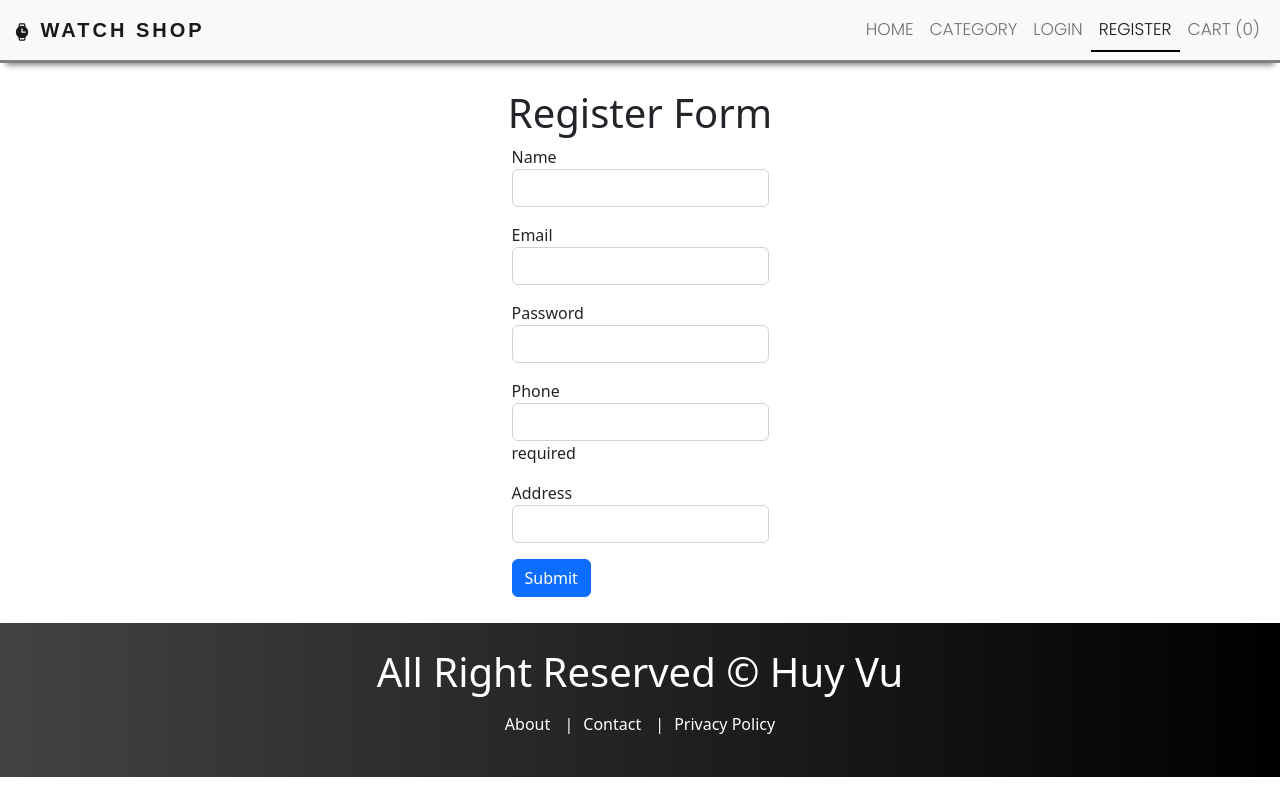
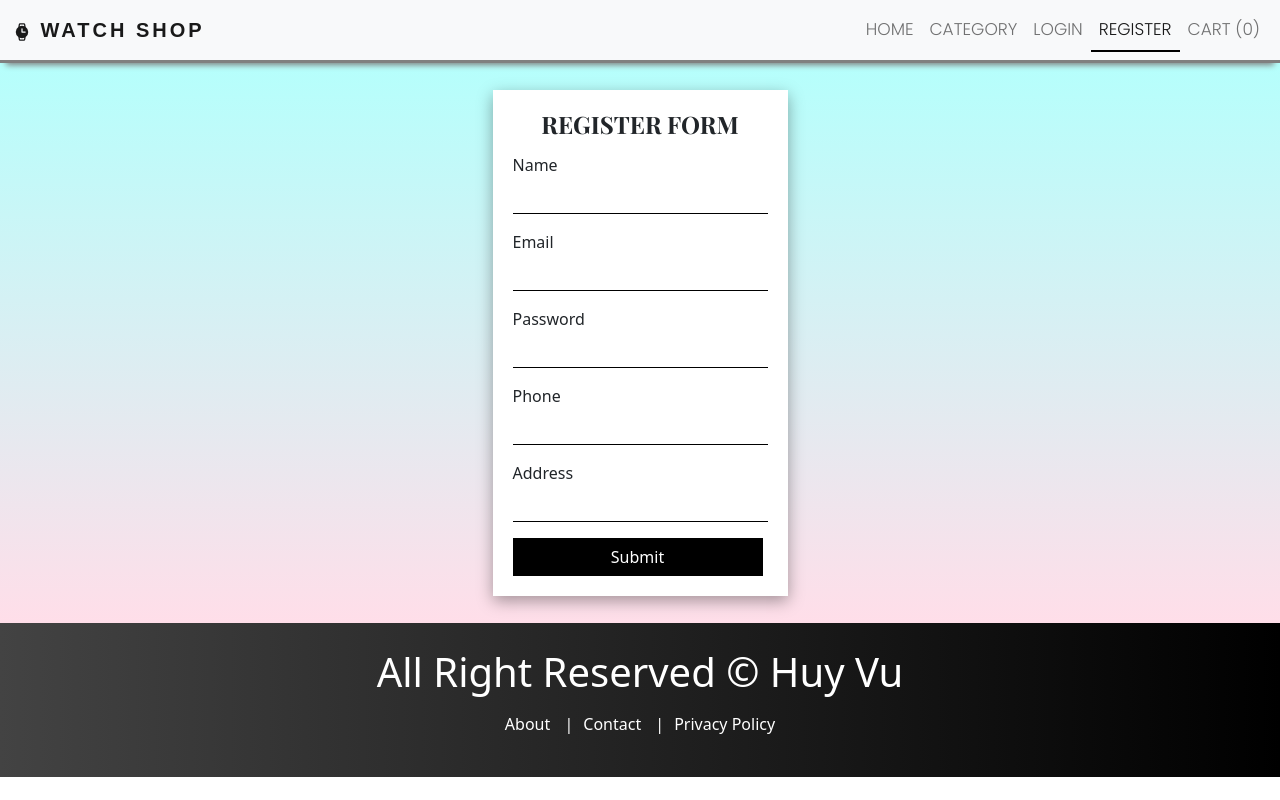
Before and after one commit to hahuyvu975/watch-shop, a React (Create React App) app in the folder client/: page /register in a window 1280 px wide. Built offline with nearby package versions, Linux system fonts and the light colour scheme.

Commit message:
update layout page and register success

```diff
--- a/client/src/pages/Auth/Register.js
+++ b/client/src/pages/Auth/Register.js
@@ -1,23 +1,45 @@
 import React, { useState } from 'react'
 import Layout from '../../components/Layout/Layout'
-import { toast } from 'react-toastify';
+import { useNavigate } from 'react-router-dom';
+import axios from 'axios'
+import { toast } from 'react-hot-toast';
+import '../../styles/AuthStyles.css'
+
 const Register = () => {
     const [name, setName] = useState('');
     const [email, setEmail] = useState('');
     const [password, setPassword] = useState('');
     const [phone, setPhone] = useState('');
     const [address, setAddress] = useState('');
-
-    const handleSubmit = (e) => {
+    const navigate = useNavigate();
+    const handleSubmit = async (e) => {
         e.preventDefault();
-        console.log(name, email, password, phone, address);
-        toast.success('Register successfully')
+        try {
+            const res = await axios.post(`/api/v1/auth/register`, {
+                name,
+                email,
+                password,
+                phone,
+                address
+            })
+            if (res && res.data.success) {
+                toast.success(res.data.message);
+                navigate('/login');
+            } else {
+                toast.error(res.data.message);
+                console.log('false')
+            }
+        } catch (error) {
+            console.log(error);
+            toast.error('Register failed');
+        }
     }
     return (
         <Layout title={"Register - Watch Shop"}>
-            <div className='register'>
-                <h1>Register Form</h1>
+            <div className='register-bg'>
+                <div className='form-container'>
                     <form onSubmit={handleSubmit}>
+                    <h4 className='title'>REGISTER FORM</h4>
                         <div className="mb-3">
                             <label htmlFor="InputName">Name</label>
                             <input
@@ -58,8 +80,10 @@
                                 value={phone}
                                 onChange={(e) => setPhone(e.target.value)}
                                 className="form-control"
-                            id="InputPhone" />
+                                id="InputPhone"
                                 required
+                                />
+
                         </div>
                         <div className="mb-3">
                             <label htmlFor="InputAddress">Address</label>
@@ -76,6 +100,7 @@
                         <button type="submit" className="btn btn-primary">Submit</button>
                     </form>
                 </div>
+            </div>
         </Layout>
     )
 }
```
Lines whose indentation alone changed are shown as unchanged.
